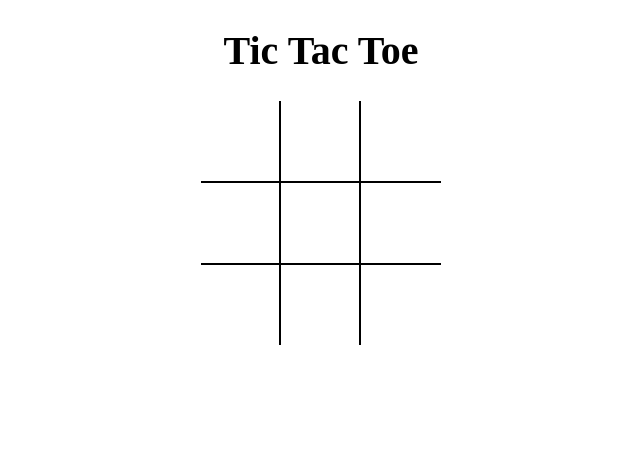
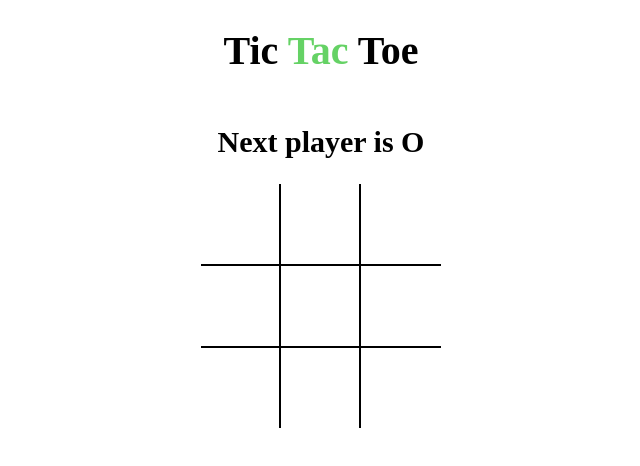
Before and after one commit to anshrawat/tic-tac-toe, a React (Vite) app: page / in a window 1280 px wide. Shown: the top 466 px of the page, without its empty margins (319-959 px from the left). Built offline with nearby package versions, Linux system fonts and the light colour scheme.

Commit message:
calcalute winner

```diff
--- a/src/App.jsx
+++ b/src/App.jsx
@@ -1,12 +1,39 @@
-import React from 'react';
+import React, { useState } from 'react';
 import Board from './components/Board';
 import './styles/root.scss';
+import { calculateWinner } from './Winner';
 
 const App = () => {
+  const [board, setBoard] = useState(Array(9).fill(null));
+  const [isXNext, setIsXNext] = useState(false);
+  const winner = calculateWinner(board);
+
+  const message = winner
+    ? `Winner is ${winner}`
+    : `Next player is ${isXNext ? 'X' : 'O'}`;
+
+  const handleSquareClick = position => {
+    if (board[position] || winner) {
+      return;
+    }
+
+    setBoard(prev => {
+      return prev.map((square, pos) => {
+        if (pos === position) {
+          return isXNext ? 'X' : 'O';
+        }
+        return square;
+      });
+    });
+    setIsXNext(prev => !prev);
+  };
   return (
     <div className="app">
-      <h1>Tic Tac Toe</h1>
-      <Board />
+      <h1>
+        Tic <span className="tac">Tac</span> Toe
+      </h1>
+      <h2>{message}</h2>
+      <Board board={board} handleSquareClick={handleSquareClick} />
     </div>
   );
 };
--- /dev/null
+++ b/src/Winner.jsx
@@ -0,0 +1,19 @@
+export function calculateWinner(squares) {
+  const lines = [
+    [0, 1, 2],
+    [3, 4, 5],
+    [6, 7, 8],
+    [0, 3, 6],
+    [1, 4, 7],
+    [2, 5, 8],
+    [0, 4, 8],
+    [2, 4, 6],
+  ];
+  for (let i = 0; i < lines.length; i++) {
+    const [a, b, c] = lines[i];
+    if (squares[a] && squares[a] === squares[b] && squares[a] === squares[c]) {
+      return squares[a];
+    }
+  }
+  return null;
+}
--- a/src/components/Board.jsx
+++ b/src/components/Board.jsx
@@ -1,24 +1,7 @@
-import React, { useState } from 'react';
+import React from 'react';
 import Square from './Sqaure';
 
-const Board = () => {
-  const [board, setBoard] = useState(Array(9).fill(null));
-  const [isXNext, setIsXNext] = useState(false);
-
-  const handleSquareClick = position => {
-    if (board[position]) {
-      return;
-    }
-    setBoard(prev => {
-      return prev.map((square, pos) => {
-        if (pos === position) {
-          return isXNext ? 'X' : 'O';
-        }
-        return square;
-      });
-    });
-    setIsXNext(prev => !prev);
-  };
+const Board = ({ board, handleSquareClick }) => {
   const renderSquare = position => {
     return (
       <Square
--- a/src/styles/root.scss
+++ b/src/styles/root.scss
@@ -18,7 +18,9 @@
     flex-direction: column;
     align-items: center;
   }
-
+  .tac{
+    color: rgb(101, 210, 101)
+  }
   .board {
     .board-row {
       display: flex;
```
